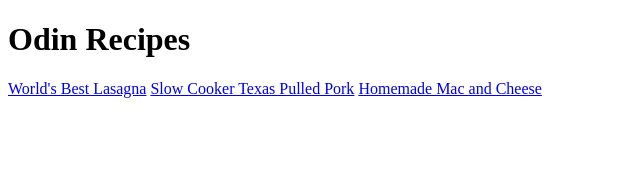
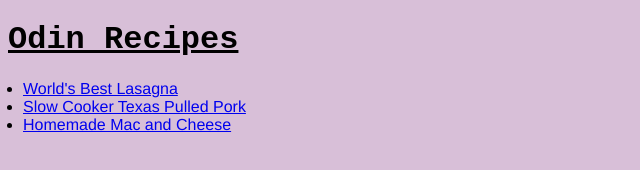
Before and after one commit to iamshewy/odinrecipes, a plain HTML site: page index.html in a window 1280 px wide. Shown: the whole page, without its empty margins (0-640 px from the left). Drawn offline with Linux system fonts and the light colour scheme.

Commit message:
Added a .css file and edited the style for the already existing html pages.

```diff
--- a/index.html
+++ b/index.html
@@ -3,12 +3,17 @@
 <head>
     <meta charset="UTF-8">
     <meta name="viewport" content="width=device-width, initial-scale=1.0">
+    <link rel="stylesheet" href="/style.css">
     <title>Odin Recipes</title>
 </head>
 <body>
-    <h1>Odin Recipes</h1>
-    <a href="/recipes/lasagna.html">World's Best Lasagna</a>
-    <a href="/recipes/pulledpork.html">Slow Cooker Texas Pulled Pork</a>
-    <a href="/recipes/macncheese.html">Homemade Mac and Cheese</a>
+    <h1 id="odinrecipes">Odin Recipes</h1>
+    <div id="recipes">
+    <ul>
+    <li><a href="/recipes/lasagna.html">World's Best Lasagna</a></li>
+    <li><a href="/recipes/pulledpork.html">Slow Cooker Texas Pulled Pork</a></li>
+    <li><a href="/recipes/macncheese.html">Homemade Mac and Cheese</a></li>
+    </ul>
+    </div>
 </body>
 </html>
--- /dev/null
+++ b/style.css
@@ -0,0 +1,30 @@
+body {
+    background-color: thistle;
+}
+
+#odinrecipes{
+    text-decoration: underline;
+    color: black;
+}
+
+#recipes {
+    font-family: 'Franklin Gothic Medium', 'Arial Narrow', Arial, sans-serif;
+}
+
+h1, h2 {
+    text-decoration: underline;
+    font-family: monospace, sans-serif;
+}
+
+p {
+    font-family:Arial, Helvetica, sans-serif;
+}
+
+ul, ol{
+    padding-left: 15px;
+}
+
+#pulledpork, #mac {
+    width: 500px;
+    height: auto;
+}
```
Also changed, not shown: recipes/lasagna.html (+1 -0 lines), recipes/macncheese.html (+2 -1 lines), recipes/pulledpork.html (+2 -1 lines).
